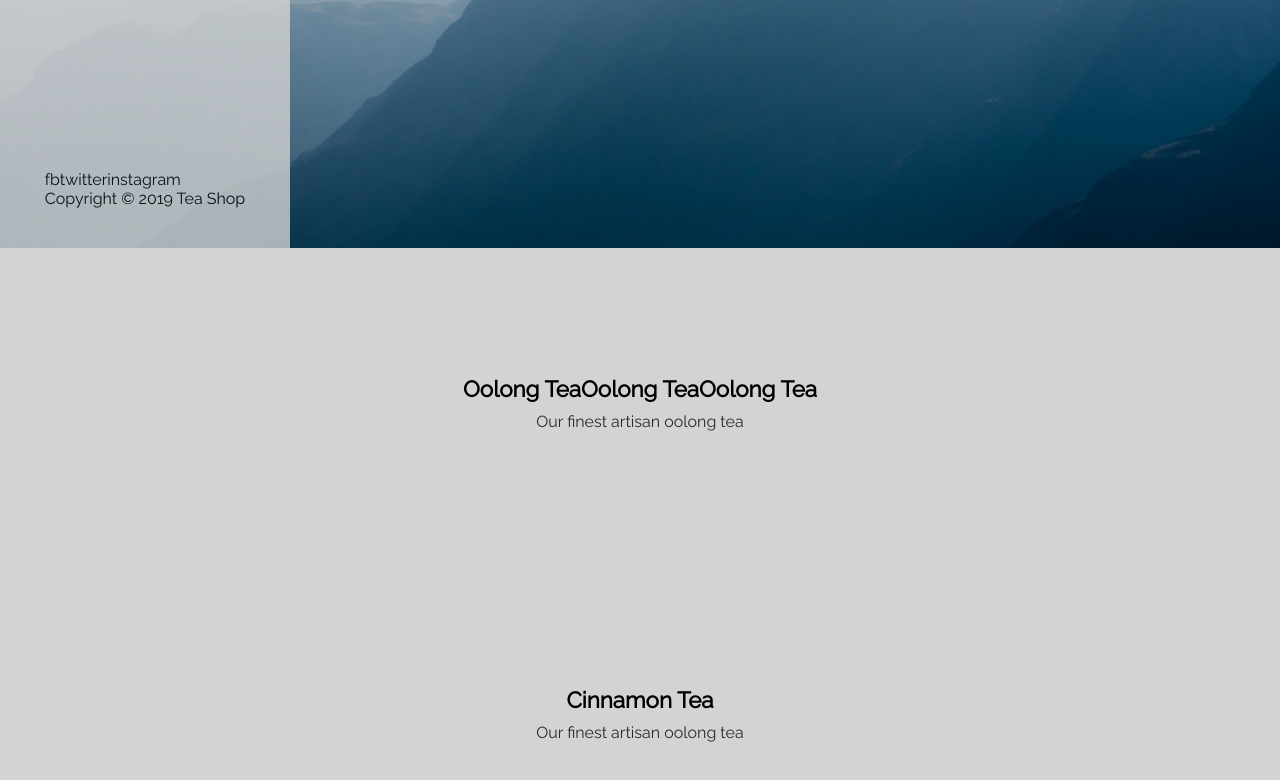
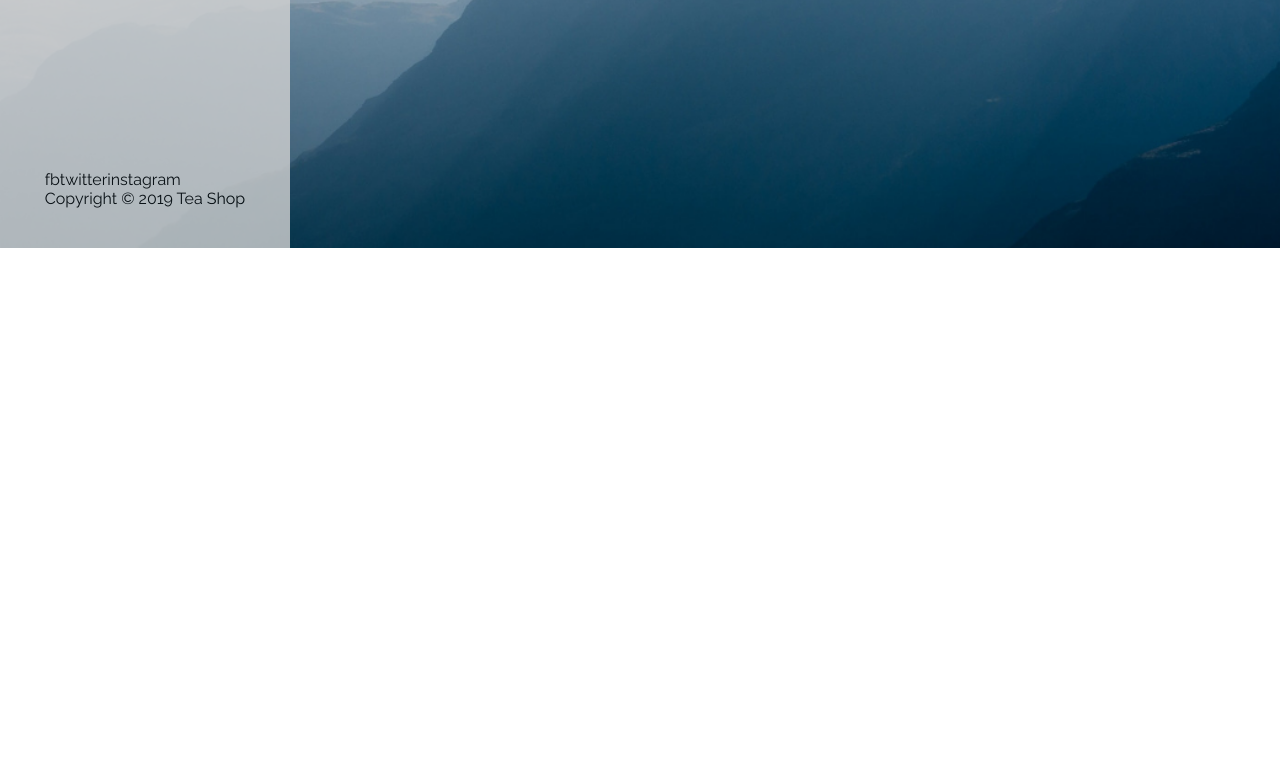
Before and after one commit to PoppinMic/teashop, a React (Create React App) app: page / in a window 1280 px wide. Shown: the part 552-1332 px from the top of the page. After the commit the page ends 800 px from the top, so only its background shows below. Built offline with nearby package versions, Linux system fonts and the light colour scheme.

Commit message:
temp grid rectangle

```diff
--- a/src/App.tsx
+++ b/src/App.tsx
@@ -4,7 +4,6 @@ import Sidebar from './components/Sidebar/';
 import Hero from './components/Hero';
 import tea1 from './content/tea1.jpg';
 import bg1 from './content/bg1.png';
-import RectangleSmall from './components/rectangle/RectangleSmall';
 
 // import './App.css';
 
@@ -14,8 +13,6 @@ class App extends Component {
       <div className="App">
         <Sidebar />
         <Hero bgColor="lightblue" bgImage={'url('+bg1+')'}/>
-        <RectangleSmall title="Oolong TeaOolong TeaOolong Tea" text="Our finest artisan oolong tea"/>
-        <RectangleSmall title="Cinnamon Tea" text="Our finest artisan oolong tea"/>
       </div>
     );
   }
```
